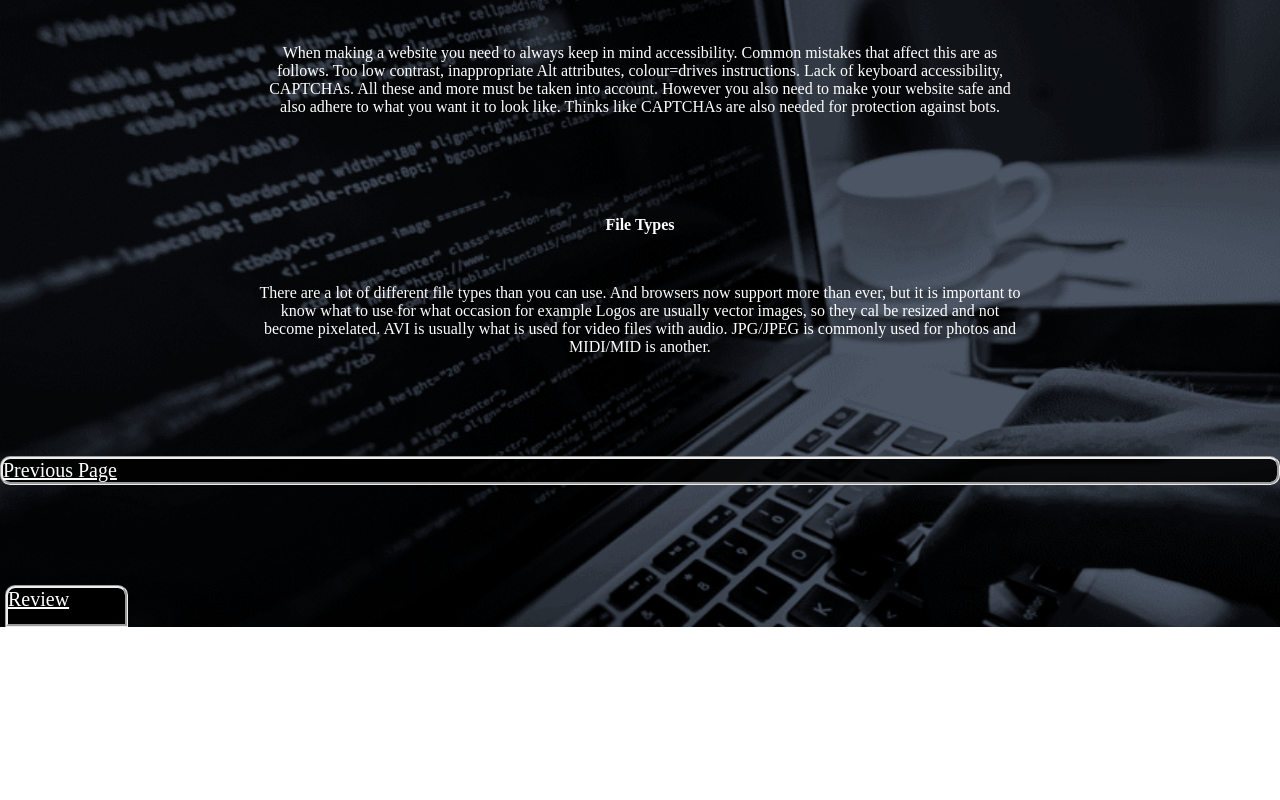
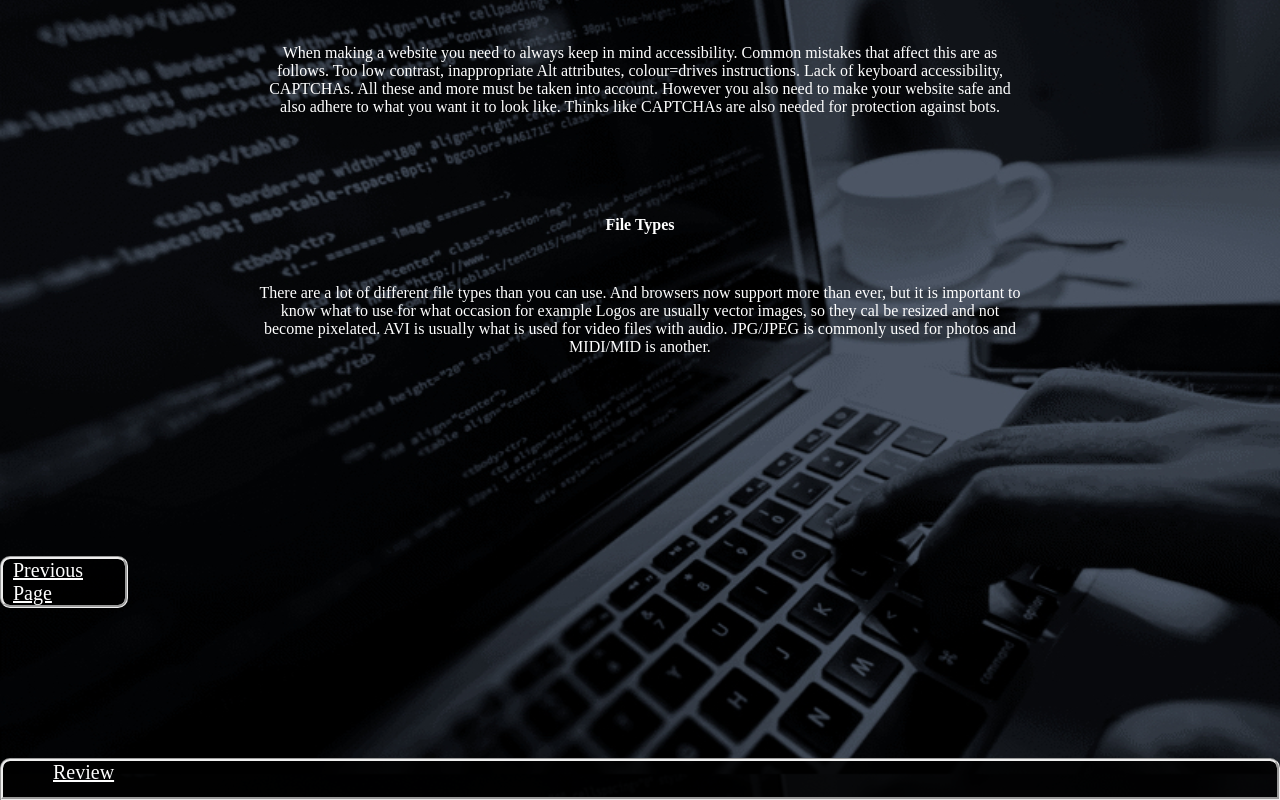
Before and after one commit to ConnerLee99/Portfolio, a plain HTML site: page webpage2.html in a window 1280 px wide. Shown: the part 826-1626 px from the top of the page. Before the commit the page ends 1453 px from the top, so only its background shows below. Drawn offline with Linux system fonts and the light colour scheme.

Commit message:
Update main.css

```diff
--- a/main.css
+++ b/main.css
@@ -152,17 +152,12 @@ p{
 }
 
 .bottom{
+    margin-top: 150px;
     padding-bottom: 1%;
-    margin-top: 150px;
 }
 
 .leftSpa{
-     margin-top: 100px;
-    margin-right: 90%;
-    padding-right 10px
-    margin-bottom: 20px;
-    padding-right: 10px;
-    margin-left: 5px
+    padding-left: 50px;
 }
 
 .nextPage{
@@ -172,3 +167,11 @@ p{
     padding-left: 10px;
     margin-right: -5px
 }
+
+.lastPage{
+    margin-top: 100px;
+    margin-right: 90%;
+    margin-bottom: 20px;
+    padding-right: 10px;
+    padding-left: 10px;
+}
```
